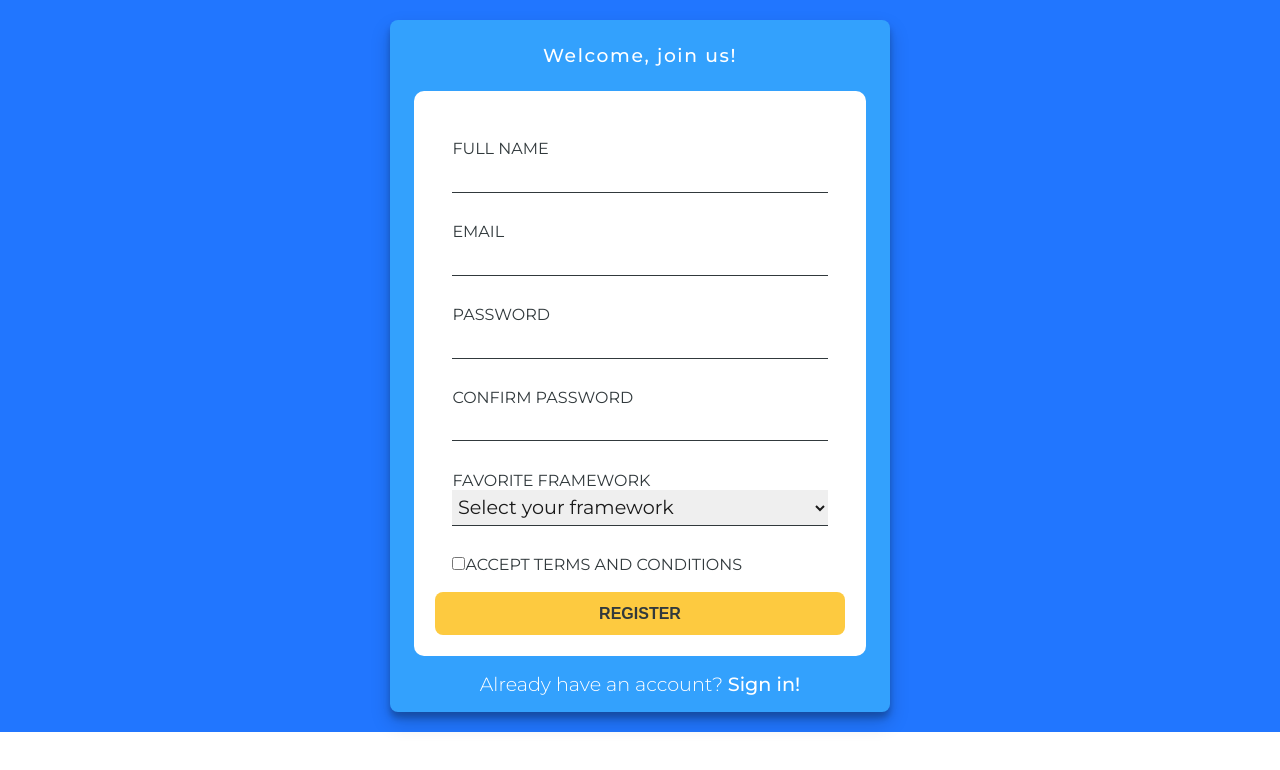
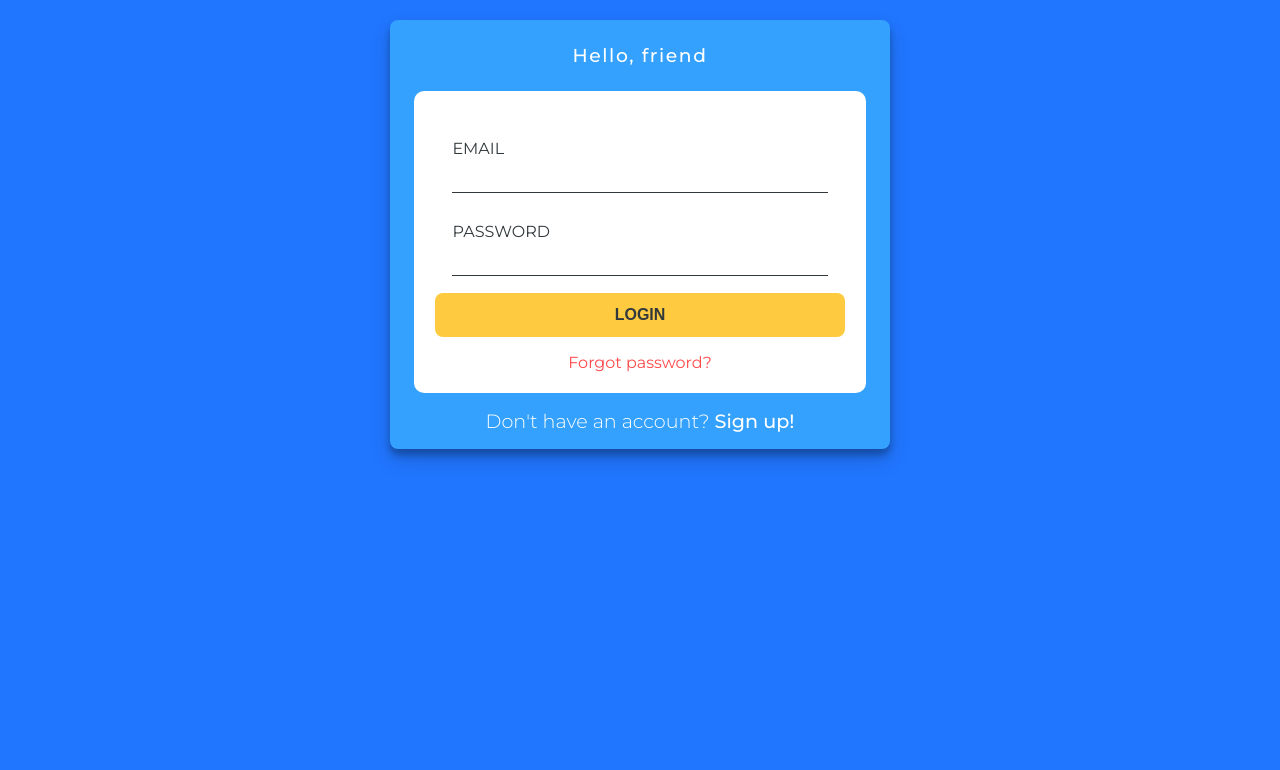
Before and after one commit to SofiaRubiano10/SignIn-Up, a React (Vite) app: page / in a window 1280 px wide. Shown: the top 770 px of the page. Built offline with nearby package versions, Linux system fonts and the light colour scheme.

Commit message:
Navegabilidad entre formularios

```diff
--- a/src/App.jsx
+++ b/src/App.jsx
@@ -1,14 +1,21 @@
-// import SingIn from "./components/SingIn";
+import SingIn from "./components/SingIn";
 import SignUp from "./components/SignUp";
-// import ForgotPassword from "./components/ForgotPassword";
+import ForgotPassword from "./components/ForgotPassword";
+
+import { useState } from "react";
+import SignContext from "./context/SignContext";
 
 function App() {
+  const [step, setStep] = useState("signin");
+
   return (
-    <div className="container">
-      {/* <SingIn /> */}
-      {/* <ForgotPassword /> */}
-      <SignUp />
-    </div>
+    <SignContext.Provider value={{ step, setStep }}>
+      <div className="container">
+        {step === "signin" && <SingIn />}
+        {step === "signup" && <SignUp />}
+        {step === "forgot" && <ForgotPassword />}
+      </div>
+    </SignContext.Provider>
   );
 }
 
--- a/src/components/ForgotPassword.jsx
+++ b/src/components/ForgotPassword.jsx
@@ -1,4 +1,8 @@
+import { useContext } from "react";
+import SignContext from "../context/SignContext";
+
 const ForgotPassword = () => {
+  const { setStep } = useContext(SignContext);
   return (
     <main>
       <h3>Forgot Password?</h3>
@@ -13,7 +17,14 @@
         </form>
       </div>
       <p>
-        Already have an account? <span>Sign in!</span>
+        Already have an account?{" "}
+        <span
+          onClick={() => {
+            setStep("signin");
+          }}
+        >
+          Sign in!
+        </span>
       </p>
     </main>
   );
--- a/src/components/SignUp.jsx
+++ b/src/components/SignUp.jsx
@@ -1,4 +1,7 @@
+import { useContext } from "react";
+import SignContext from "../context/SignContext";
 const SignUp = () => {
+  const { setStep } = useContext(SignContext);
   return (
     <main>
       <h3>Welcome, join us!</h3>
@@ -45,7 +48,14 @@
         </form>
       </div>
       <p>
-        Already have an account? <span>Sign in!</span>
+        Already have an account?{" "}
+        <span
+          onClick={() => {
+            setStep("signin");
+          }}
+        >
+          Sign in!
+        </span>
       </p>
     </main>
   );
--- a/src/components/SingIn.jsx
+++ b/src/components/SingIn.jsx
@@ -1,4 +1,8 @@
+import { useContext } from "react";
+import SignContext from "../context/SignContext";
+
 const SingIn = () => {
+  const { setStep } = useContext(SignContext);
   return (
     <main>
       <h3>Hello, friend</h3>
@@ -15,11 +19,25 @@
             <p className="error">Password required</p>
           </fieldset>
           <button type="submit">Login</button>
-          <div className="forgot">Forgot password?</div>
+          <div
+            className="forgot"
+            onClick={() => {
+              setStep("forgot");
+            }}
+          >
+            Forgot password?
+          </div>
         </form>
       </div>
       <p>
-        Don&apos;t have an account? <span>Sign up!</span>
+        Don&apos;t have an account?{" "}
+        <span
+          onClick={() => {
+            setStep("signup");
+          }}
+        >
+          Sign up!
+        </span>
       </p>
     </main>
   );
--- /dev/null
+++ b/src/context/SignContext.js
@@ -0,0 +1,5 @@
+import { createContext } from "react";
+
+const SignContext = createContext();
+
+export default SignContext;
--- a/src/styles/_layout.scss
+++ b/src/styles/_layout.scss
@@ -1,13 +1,10 @@
 @use "./variables" as v;
 
 .container {
-  width: 100%;
-  height: 100%;
+  width: 100vw;
+  height: 100vh;
   padding: 20px;
   background-color: v.$container-bg;
-  //   display: flex;
-  //   flex-direction: column;
-  //   align-items: center;
   main {
     background-color: v.$main-bg;
     box-shadow: 0 10px 20px rgba(0, 0, 0, 0.19), 0 6px 6px rgba(0, 0, 0, 0.23);
```
